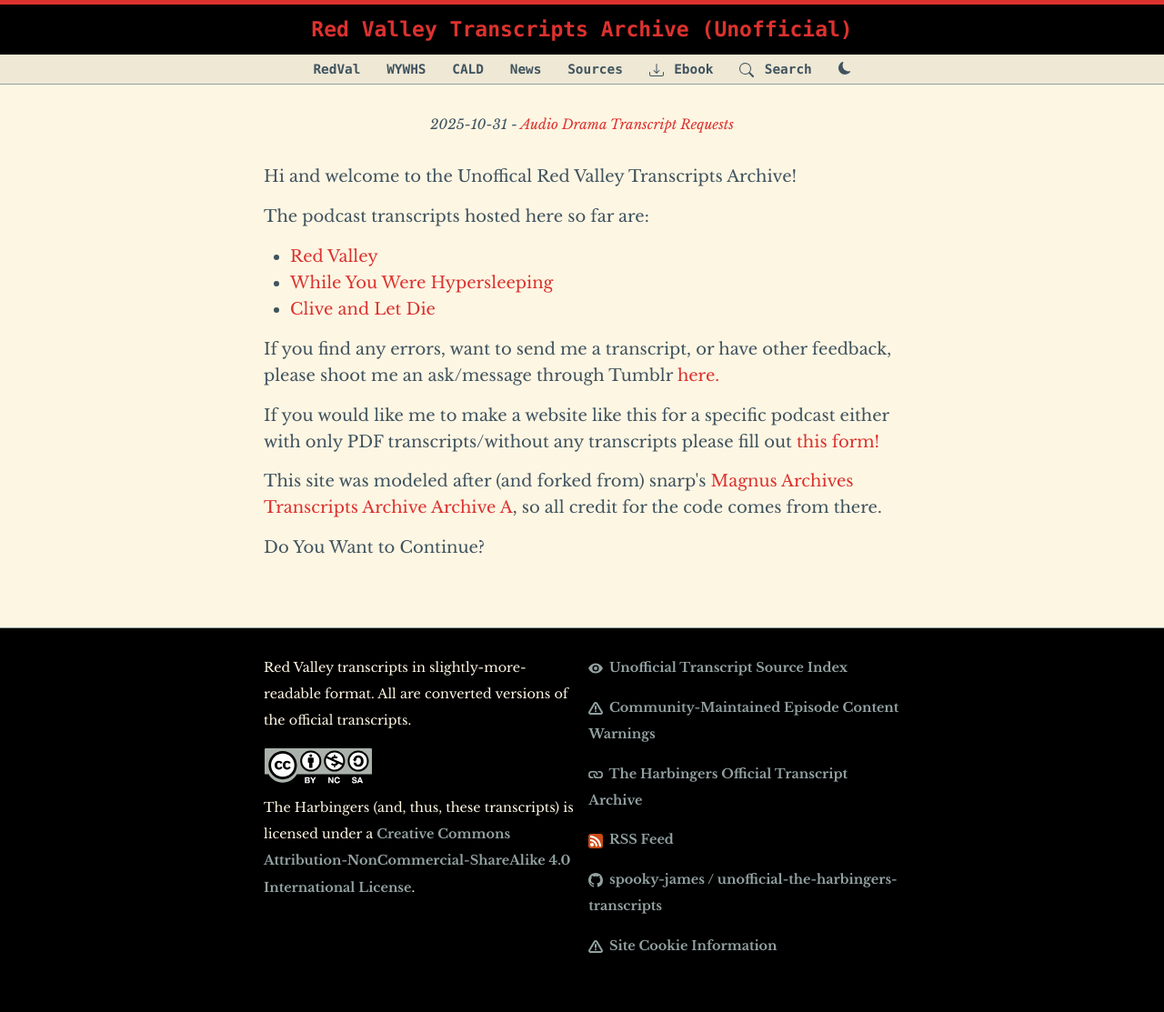
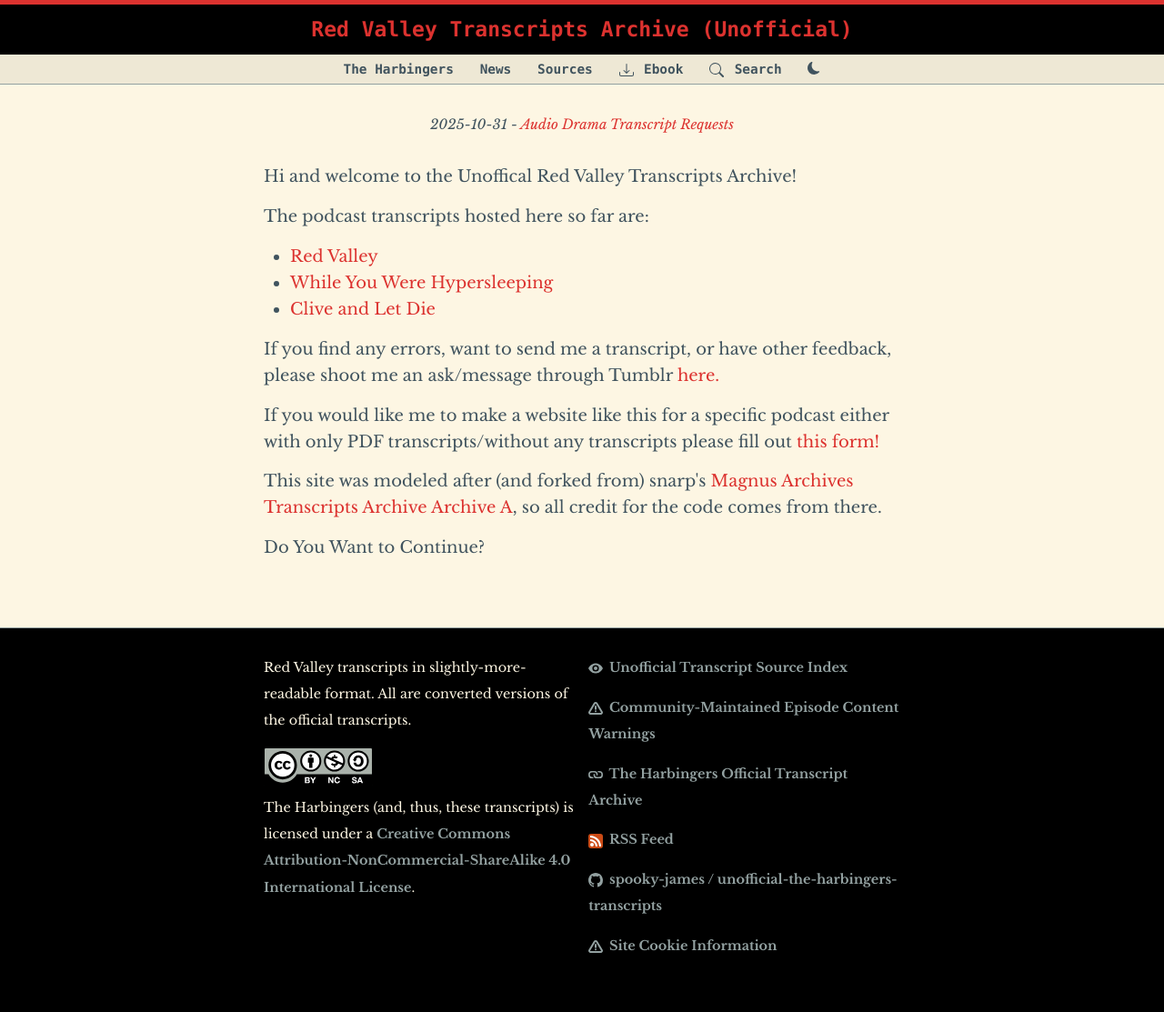
Before and after one commit to spooky-james/unofficial-the-harbingers-transcripts, a Jekyll site: the page built from index.html, in a window 1280 px wide. Shown: the whole page at 91% size. Built offline with Jekyll 4.4.1, drawn with Linux system fonts in a browser that asks for light colours.

Commit message:
Update header.html

```diff
--- a/_includes/header.html
+++ b/_includes/header.html
@@ -3,9 +3,7 @@
     <a class="site-title" href="{{site.baseurl}}/">{{site.title}}</a>
   </div>
   <nav class="site-header-linkbar">
-    <span><a href="{{site.baseurl}}/RedVal.html">RedVal</a></span>
-    <span><a href="{{site.baseurl}}/wywhs.html">WYWHS</a></span>
-     <span><a href="{{site.baseurl}}/cald.html">CALD</a></span>
+    <span><a href="{{site.baseurl}}/RedVal.html">The Harbingers</a></span>
     <span><a href="{{site.baseurl}}/news.html">News</a></span>
         <span><a href="{{site.baseurl}}/sources.html">Sources</a></span>
 
```
